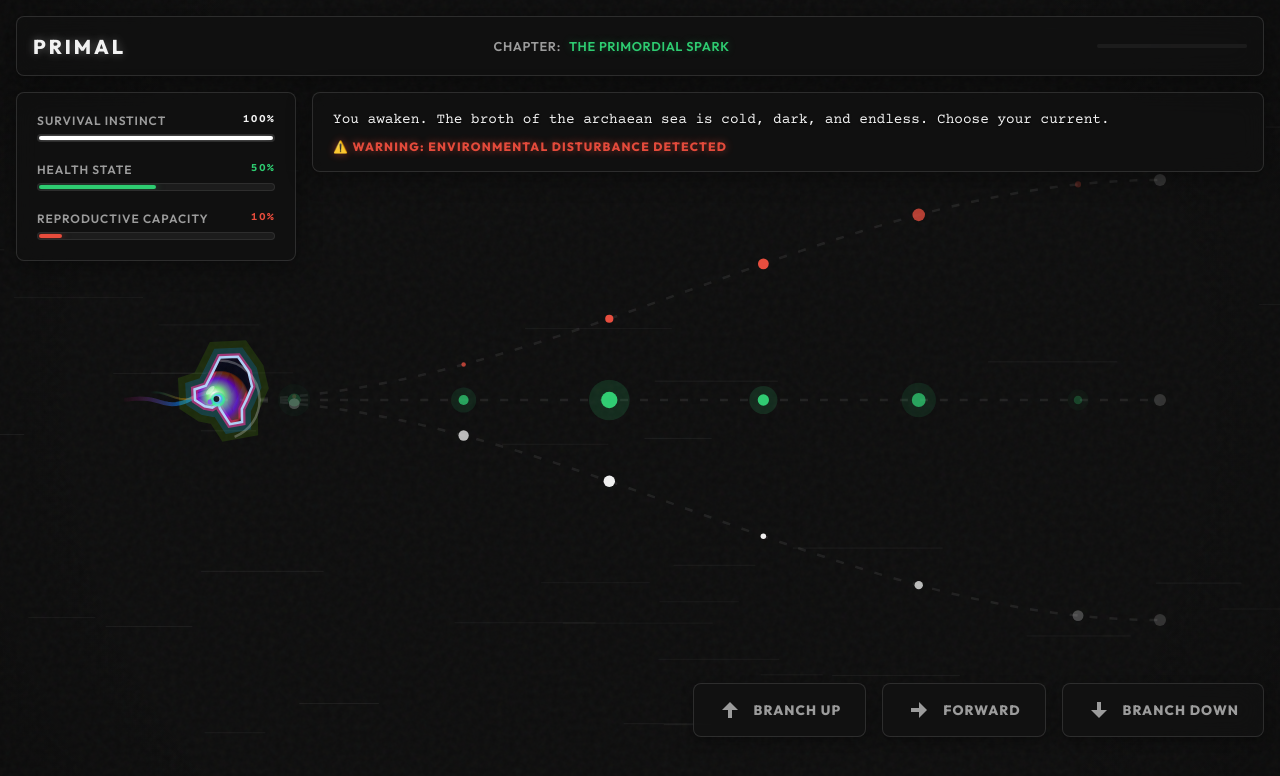
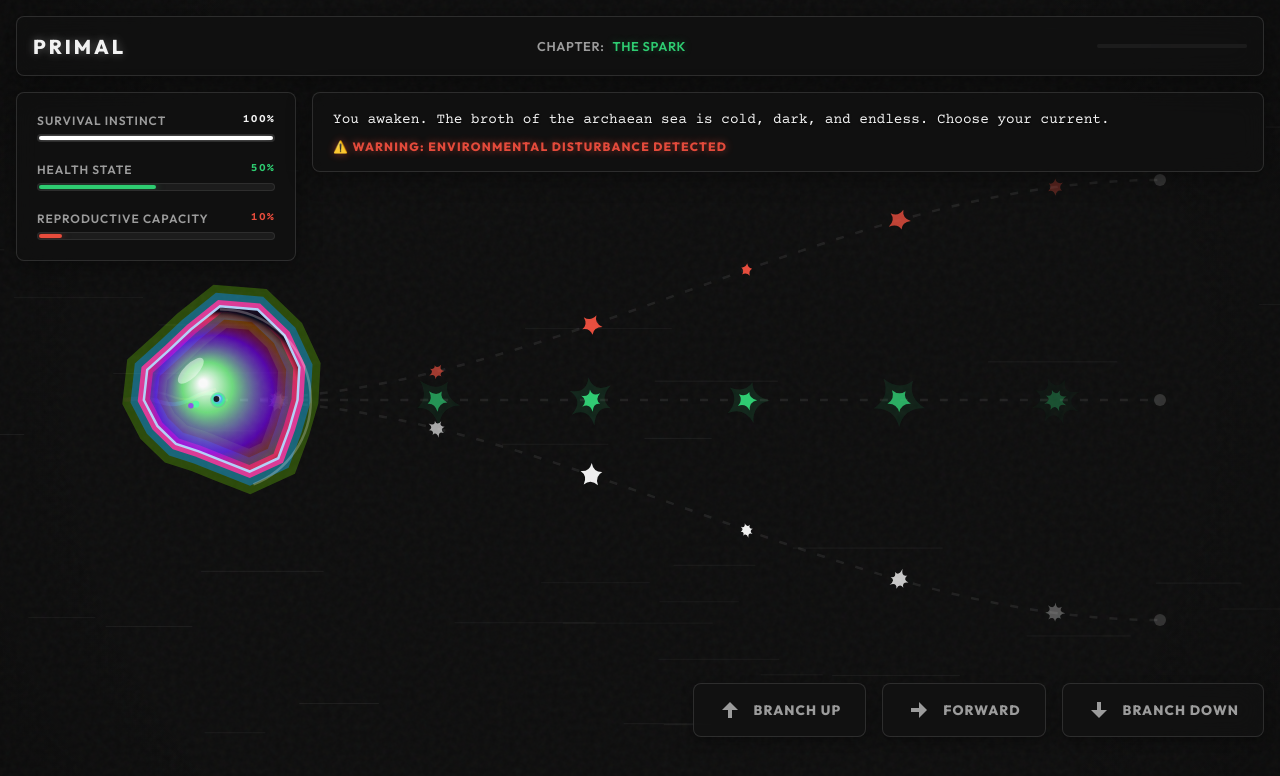
Before and after one commit to sabbisurendra-dev/primal_game, a plain HTML site: page index.html in a window 1280 px wide. Both pictures are taken after a click on the button "START JOURNEY". Shown: the top 776 px of the page. Drawn offline with nearby package versions, Linux system fonts and the light colour scheme.

Commit message:
Update chapter title, increase player size/glows, slow flow speed, and add spiky protein nutrients

```diff
--- a/game.js
+++ b/game.js
@@ -411,8 +411,8 @@ class GameCanvasController {
       x: 180,
       y: this.height / 2,
       targetY: this.height / 2,
-      radius: 26,
-      targetRadius: 26,
+      radius: 78,
+      targetRadius: 78,
       massScale: 1.0,
       wobbleSpeed: 0.005,
       tail: []
@@ -521,11 +521,17 @@ class GameCanvasController {
     if (STATE.hasLifeline && quality === 'best') color = 'rgba(46, 204, 113, ALPHA)'; // bold green
 
     for (let i = 0; i < count; i++) {
+      const spikes = 5 + Math.floor(Math.random() * 4); // 5 to 8 protein lobes
+      const spikeHeights = Array.from({length: spikes}, () => 0.35 + Math.random() * 0.65);
+
       list.push({
         t: i / count, // position offset along Bezier [0-1]
-        size: quality === 'best' ? 4 + Math.random() * 3 : 3 + Math.random() * 2,
+        size: quality === 'best' ? 6 + Math.random() * 3 : 5 + Math.random() * 2, // slightly larger for protein shapes
         color: color,
-        pulseOffset: Math.random() * Math.PI * 2
+        pulseOffset: Math.random() * Math.PI * 2,
+        spikes: spikes,
+        spikeHeights: spikeHeights,
+        rotSpeed: (0.015 + Math.random() * 0.02) * (Math.random() > 0.5 ? 1 : -1)
       });
     }
     return list;
@@ -599,8 +605,8 @@ class GameCanvasController {
     if (STATE.paths && STATE.paths.length > 0) {
       STATE.paths.forEach(p => {
         p.particles.forEach(nut => {
-          // Nutrients flow backward along curves
-          nut.t -= 0.003 * STATE.currentSpeed;
+          // Nutrients flow backward along curves (slowed down by an additional 50%)
+          nut.t -= 0.00075 * STATE.currentSpeed;
           if (nut.t < 0) {
             nut.t = 1.0;
           }
@@ -655,10 +661,45 @@ class GameCanvasController {
         // Draw flowing nutrient particles along the path
         p.particles.forEach(nut => {
           const pt = this.getBezierPoint(p, nut.t);
-          const pulse = Math.sin(Date.now() * 0.005 + nut.pulseOffset) * 2;
+          const pulse = Math.sin(Date.now() * 0.005 + nut.pulseOffset) * 1.5;
 
-          this.ctx.beginPath();
-          this.ctx.arc(pt.x, pt.y, nut.size + pulse, 0, Math.PI * 2);
+          // Rotate proteins over time
+          const rot = Date.now() * nut.rotSpeed * 0.08;
+          const radBase = nut.size + pulse;
+
+          // Helper to draw spiky protein folding lines with interlocking indentations
+          const drawProteinPath = (scale) => {
+            this.ctx.beginPath();
+            const angleStep = (Math.PI * 2) / nut.spikes;
+            for (let i = 0; i < nut.spikes; i++) {
+              const angle = i * angleStep + rot;
+              const r = radBase * (1.0 + nut.spikeHeights[i] * 0.6) * scale;
+              const px = pt.x + Math.cos(angle) * r;
+              const py = pt.y + Math.sin(angle) * r;
+
+              if (i === 0) {
+                this.ctx.moveTo(px, py);
+              } else {
+                const prevAngle = (i - 0.5) * angleStep + rot;
+                const socketRad = radBase * 0.45 * scale; // Inner interlocking indentation slot
+                const cx = pt.x + Math.cos(prevAngle) * socketRad;
+                const cy = pt.y + Math.sin(prevAngle) * socketRad;
+                this.ctx.quadraticCurveTo(cx, cy, px, py);
+              }
+            }
+
+            // Close path with final interlocking indentation
+            const prevAngle = (nut.spikes - 0.5) * angleStep + rot;
+            const socketRad = radBase * 0.45 * scale;
+            const cx = pt.x + Math.cos(prevAngle) * socketRad;
+            const cy = pt.y + Math.sin(prevAngle) * socketRad;
+            const startAngle = rot;
+            const startR = radBase * (1.0 + nut.spikeHeights[0] * 0.6) * scale;
+            const startX = pt.x + Math.cos(startAngle) * startR;
+            const startY = pt.y + Math.sin(startAngle) * startR;
+            this.ctx.quadraticCurveTo(cx, cy, startX, startY);
+            this.ctx.closePath();
+          };
 
           // Modify particle opacity based on location along path (fades in near fork, out near player)
           const fadeAlpha = Math.min(1.0, nut.t * 3) * Math.min(1.0, (1 - nut.t) * 3);
@@ -675,14 +716,15 @@ class GameCanvasController {
             }
           }
 
+          // Draw main protein body
+          drawProteinPath(1.0);
           this.ctx.fillStyle = colorString.replace('ALPHA', fadeAlpha.toFixed(2));
           this.ctx.fill();
 
           // Add extra outer radial glow for the best path to aid readability
           if (p.quality === 'best' || (STATE.hasLifeline && p.quality === 'best')) {
-            this.ctx.beginPath();
-            this.ctx.arc(pt.x, pt.y, (nut.size + pulse) * 2.5, 0, Math.PI * 2);
-            this.ctx.fillStyle = `rgba(46, 204, 113, ${fadeAlpha * 0.15})`;
+            drawProteinPath(2.2);
+            this.ctx.fillStyle = `rgba(46, 204, 113, ${fadeAlpha * 0.12})`;
             this.ctx.fill();
           }
         });
@@ -692,8 +734,8 @@ class GameCanvasController {
     // 3. Draw Splashed particles
     this.particles.forEach(p => p.draw(this.ctx));
 
-    // Set scaling factor for start screen (5x scale) vs gameplay (1x scale)
-    const sizeScale = STATE.isPlaying ? 1.0 : 5.0;
+    // Set scaling factor for start screen (3x scale of the new 78px size) vs gameplay (1x scale)
+    const sizeScale = STATE.isPlaying ? 1.0 : 3.0;
 
     // Calculate dynamic base color hue shifting over time (bio-luminescent rainbow)
     const hueBase = (Date.now() * 0.015) % 360;
@@ -756,20 +798,20 @@ class GameCanvasController {
       this.ctx.closePath();
     };
 
-    // Layered Dynamic Color Neon Outlines
+    // Layered Dynamic Color Neon Outlines (Enhanced Glow)
     buildMembranePath();
-    this.ctx.strokeStyle = `hsla(${hueBase}, 100%, 50%, 0.12)`;
-    this.ctx.lineWidth = 32 * sizeScale;
+    this.ctx.strokeStyle = `hsla(${hueBase}, 100%, 50%, 0.25)`;
+    this.ctx.lineWidth = 42 * sizeScale;
     this.ctx.stroke();
 
     buildMembranePath();
-    this.ctx.strokeStyle = `hsla(${(hueBase + 120) % 360}, 100%, 50%, 0.22)`;
-    this.ctx.lineWidth = 18 * sizeScale;
+    this.ctx.strokeStyle = `hsla(${(hueBase + 120) % 360}, 100%, 50%, 0.45)`;
+    this.ctx.lineWidth = 26 * sizeScale;
     this.ctx.stroke();
 
     buildMembranePath();
-    this.ctx.strokeStyle = `hsla(${(hueBase + 240) % 360}, 100%, 60%, 0.58)`;
-    this.ctx.lineWidth = 7 * sizeScale;
+    this.ctx.strokeStyle = `hsla(${(hueBase + 240) % 360}, 100%, 60%, 0.85)`;
+    this.ctx.lineWidth = 12 * sizeScale;
     this.ctx.stroke();
 
     // Volumetric 3D Color-Shifting Gradient Filling
--- a/index.html
+++ b/index.html
@@ -28,7 +28,7 @@
         <div class="logo">PRIMAL</div>
         <div class="chapter-tracker">
           <span class="chapter-label">CHAPTER:</span>
-          <span id="current-chapter-name" class="chapter-val">THE PRIMORDIAL SPARK</span>
+          <span id="current-chapter-name" class="chapter-val">THE SPARK</span>
         </div>
         <div class="progress-container">
           <div id="progress-bar" class="progress-bar"></div>
```
